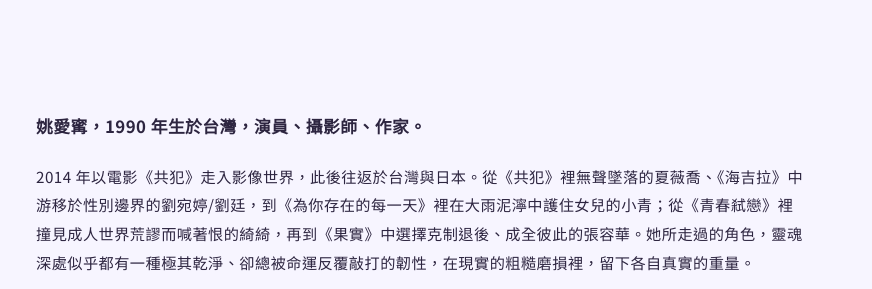
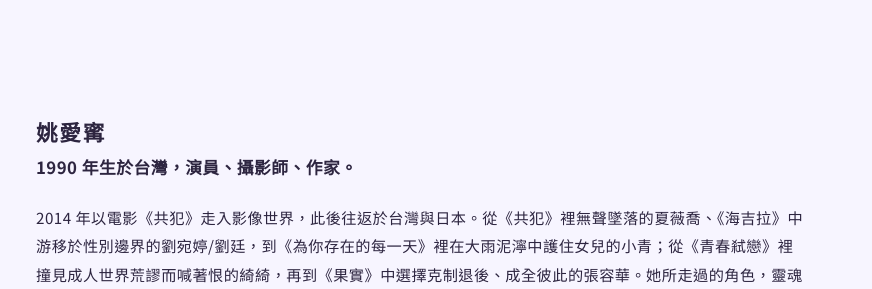
Before and after one commit to takaoYC/pp_uchutecho, a plain HTML site: page index.html in a window 1280 px wide. Shown: the part 584-873 px from the top of the page, 408-1280 px from the left. Drawn offline with Linux system fonts and the light colour scheme.

Commit message:
Add files via upload

```diff
--- a/css/style.css
+++ b/css/style.css
@@ -641,6 +641,8 @@ footer {
 .about-bio p { margin: 0 0 1.1em; }
 .about-bio p:last-child { margin-bottom: 0; }
 .about-lead { font-weight: 700; font-size: 1.05rem; }
+.about-name { font-size: 1.35rem; letter-spacing: 0.08em; }
+.nw { white-space: nowrap; }
 @media (max-width: 760px) {
   .about-grid { grid-template-columns: 1fr; gap: 28px; }
   .about-embed { max-width: 400px; width: 100%; margin: 0 auto; }
--- a/index.html
+++ b/index.html
@@ -63,7 +63,7 @@
       </figcaption>
     </figure>
     <div class="about-bio">
-      <p class="about-lead">姚愛寗，1990 年生於台灣，演員、攝影師、作家。</p>
+      <p class="about-lead"><span class="about-name">姚愛寗</span><br><span class="nw">1990 年生於台灣，</span><span class="nw">演員、</span><span class="nw">攝影師、</span><span class="nw">作家。</span></p>
       <p>2014 年以電影《共犯》走入影像世界，此後往返於台灣與日本。從《共犯》裡無聲墜落的夏薇喬、《海吉拉》中游移於性別邊界的劉宛婷/劉廷，到《為你存在的每一天》裡在大雨泥濘中護住女兒的小青；從《青春弒戀》裡撞見成人世界荒謬而喊著恨的綺綺，再到《果實》中選擇克制退後、成全彼此的張容華。她所走過的角色，靈魂深處似乎都有一種極其乾淨、卻總被命運反覆敲打的韌性，在現實的粗糙磨損裡，留下各自真實的重量。</p>
       <p>鏡頭之外，她也長期從事攝影與文字創作。2022 年出版首本攝影集《みつめ》，2025 年推出《餘像 14.344》，2026 年於 SKM PHOTO 攝影藝術博覽會展出新作《在》；亦翻譯日本藝術家工藤步的作品《那些無法測量的事物》。從攝影到文字，她持續以敏銳而澄澈的視角，用不同媒介記錄那些難以言說，卻真實存在於生命之中的感受。</p>
     </div>
```
